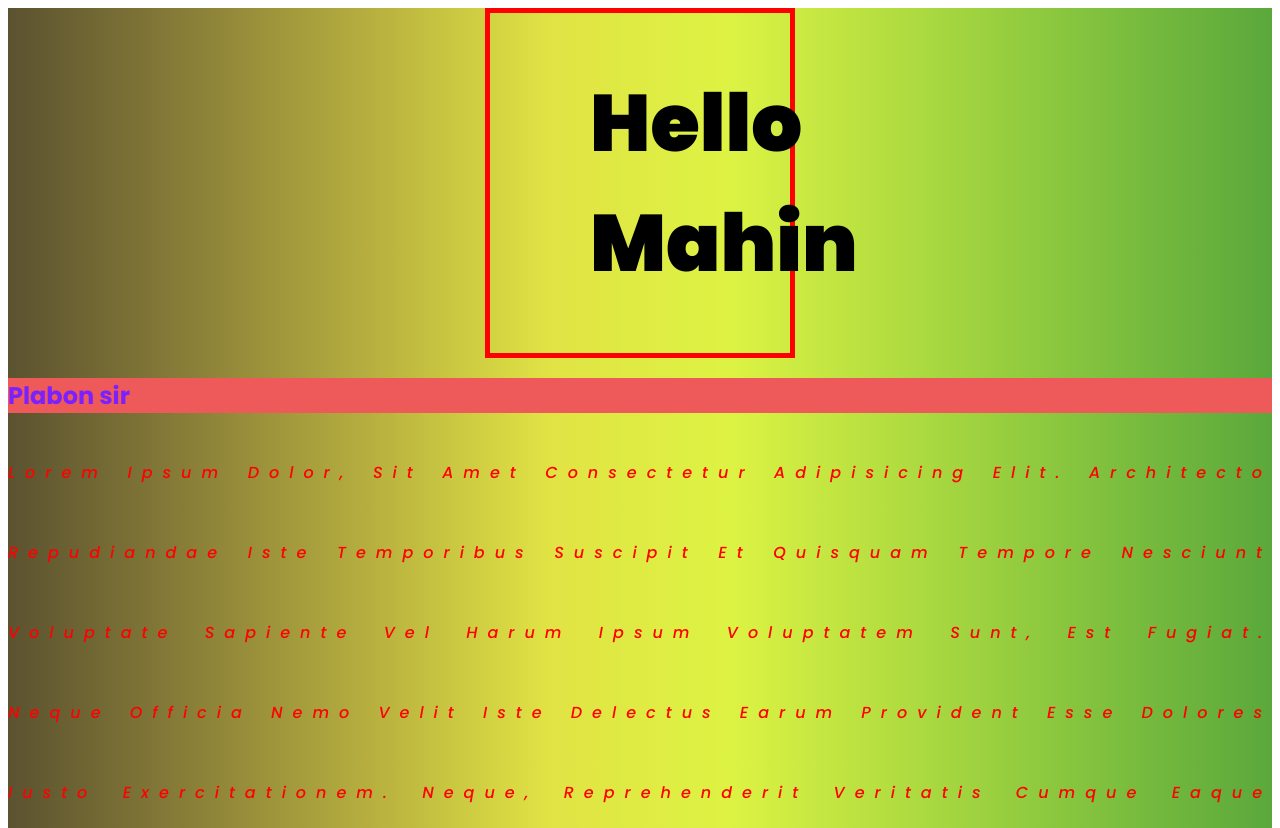
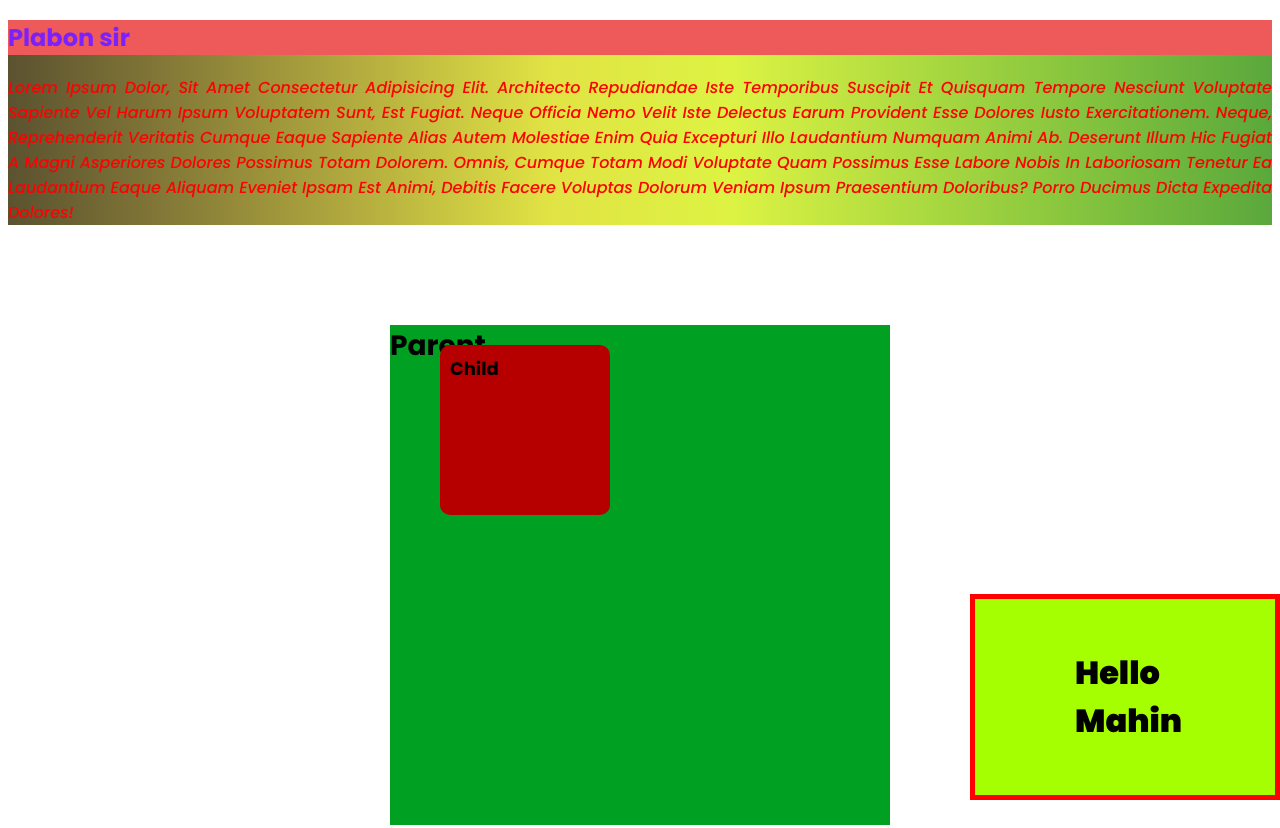
Before and after one commit to thelocaldevs/B2-CSS-1, a plain HTML site: page index.html in a window 1280 px wide. Shown: the top 828 px of the page. Drawn offline with Linux system fonts and the light colour scheme.

Commit message:
Add new display.html and update index.html and style.css for layout improvements

```diff
--- a/index.html
+++ b/index.html
@@ -17,10 +17,13 @@
 </head>
 
 <body>
+    <h1 class="heading">
+        Hello Mahin
+    </h1>
     <main id="main">
-        <h1 class="heading">
+        <!-- <h1 class="heading">
             Hello Mahin
-        </h1>
+        </h1> -->
         <h2 id="plabon">
             Plabon sir
         </h2>
@@ -33,7 +36,19 @@
             possimus esse labore nobis in laboriosam tenetur ea laudantium eaque aliquam eveniet ipsam est animi,
             debitis facere voluptas dolorum veniam ipsum praesentium doloribus? Porro ducimus dicta expedita dolores!
         </p>
+
+
     </main>
+
+    <section>
+        <!-- Positioning -->
+        <div class="parent">
+            Parent
+            <div class="child">Child</div>
+        </div>
+    </section>
+
+
 
 </body>
 
--- a/styles/style.css
+++ b/styles/style.css
@@ -15,8 +15,17 @@
   padding: 50px 100px;
   margin: auto;
   border: 5px solid red;
-  font-size: 80px;
+  font-size: 32px;
   font-weight: 900;
+  background-color: #a6ff00;
+
+  /* position: sticky;
+  top: 0; */
+  position: fixed;
+  bottom: 0;
+  right: 0;
+
+  z-index: 100;
 }
 
 #plabon {
@@ -59,11 +68,66 @@
   font-weight: 500;
   color: #ff0000;
   text-align: justify;
-  line-height: 80px;
+  /* line-height: 80px; */
   /* text-decoration: underline;
   text-decoration-color: #fff;
   text-decoration-style: dotted;
   text-decoration-thickness: 10px; */
   text-transform: capitalize;
-  letter-spacing: 10px;
+  /* letter-spacing: 10px; */
 }
+
+/* Positions */
+.parent {
+  width: 500px;
+  height: 500px;
+  background-color: #00a123;
+  margin: 100px auto;
+  font-size: 28px;
+  font-weight: 700;
+
+  position: relative;
+}
+.child {
+  width: 150px;
+  height: 150px;
+  background-color: #b60000;
+  font-size: 18px;
+  font-weight: 700;
+  border-radius: 10px;
+  padding: 10px;
+
+  /* position: relative;
+  left: 50px;
+  bottom: 50px; */
+  position: absolute;
+  top: 20px;
+  left: 50px;
+}
+
+.firstH1 {
+  display: inline;
+}
+.blockElement {
+  display: block;
+}
+
+.box {
+  width: 100px;
+  height: 100px;
+  background-color: #00a123;
+  padding: 10px;
+  border: 1px solid #000;
+  border-radius: 10px;
+
+  /* display inline  */
+  /* display: inline-block; */
+}
+/* .box-bigger {
+  width: 200px;
+  height: 200px;
+} */
+
+.parent-box {
+  display: flex;
+}
```
Also changed, not shown: display.html (added, +31 -0 lines).
